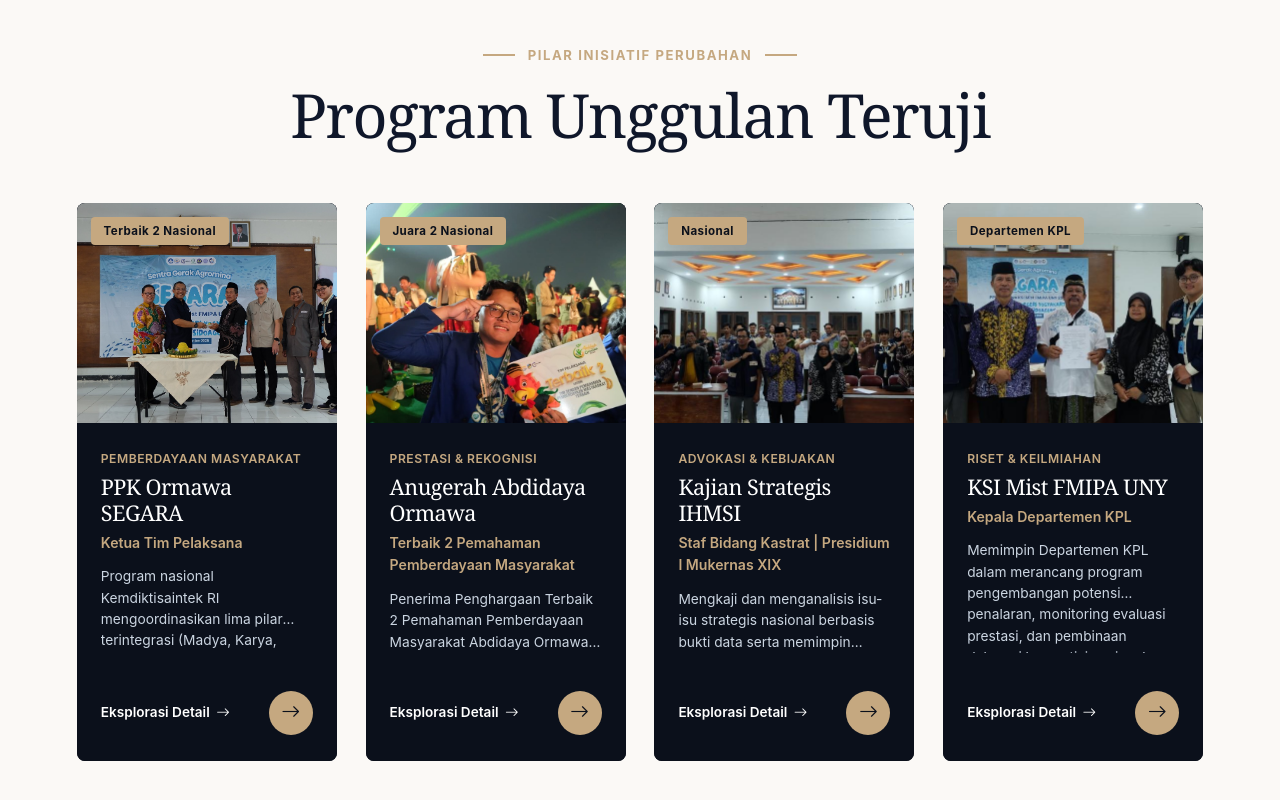
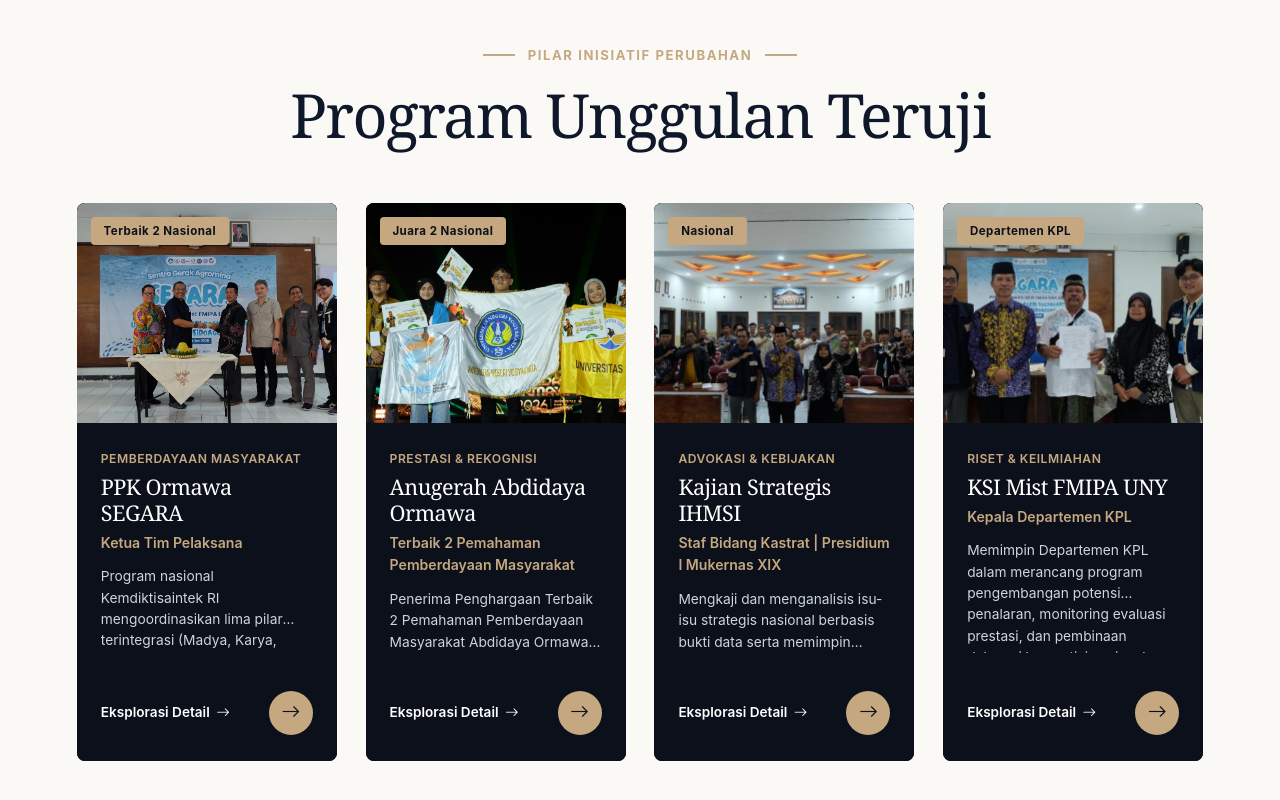
Before and after one commit to maksumsindet/portofolio, an Astro site: page / in a window 1280 px wide. Shown: the part 3678-4478 px from the top of the page. Built offline with nearby package versions, Linux system fonts and the light colour scheme; Astro itself is replaced by a stand-in of ours; a web font is replaced by a local one.

Commit message:
feat(media): tambahkan foto kemenangan podium bendera UNY di Abdidaya Ormawa 2026 ke galeri

```diff
--- a/src/components/ProgramsShowcase.astro
+++ b/src/components/ProgramsShowcase.astro
@@ -20,7 +20,7 @@ const programs = [
     subtitle: "Kemdiktisaintek RI 2026",
     role: "Terbaik 2 Pemahaman Pemberdayaan Masyarakat",
     description: "Penerima Penghargaan Terbaik 2 Pemahaman Pemberdayaan Masyarakat Abdidaya Ormawa 2026 Kemdiktisaintek RI di Universitas Muslim Indonesia (UMI) Makassar.",
-    image: `${base}assets/images/portfolio/dahron-abdidaya-terbaik-2.jpg`,
+    image: `${base}assets/images/portfolio/podium-abdidaya-uny-terbaik-2.jpg`,
     link: "#achievements",
     tag: "Juara 2 Nasional"
   },
--- a/src/components/Projects.astro
+++ b/src/components/Projects.astro
@@ -50,6 +50,11 @@ const row1Photos = [
 
 // Row 2 Photos (Scrolls Right)
 const row2Photos = [
+  {
+    src: `${base}assets/images/portfolio/podium-abdidaya-uny-terbaik-2.jpg`,
+    alt: "Podium Juara Terbaik 2 Nasional Abdidaya Ormawa 2026 bersama Bendera UNY",
+    caption: "Podium Juara Abdidaya UNY"
+  },
   {
     src: `${base}assets/images/portfolio/photo-6.jpg`,
     alt: "Monitoring Lapangan 224 Kolam Budidaya Ikan",
--- a/src/data/portfolioData.ts
+++ b/src/data/portfolioData.ts
@@ -611,6 +611,14 @@ export const mediaData: MediaCategory[] = [
 
 export const documentaryPhotos: DocumentaryPhoto[] = [
   {
+    src: "assets/images/portfolio/podium-abdidaya-uny-terbaik-2.jpg",
+    alt: "Muhammad Dahron di podium utama Abdidaya Ormawa 2026 membentangkan bendera Universitas Negeri Yogyakarta sebagai peraih Terbaik 2 Nasional",
+    caption: "Podium Kejuaraan Nasional Abdidaya Ormawa 2026: Muhammad Dahron Membentangkan Bendera UNY di Panggung Utama UMI Makassar",
+    category: "Prestasi & Riset",
+    tag: "Podium Nasional",
+    source: "Dokumentasi Resmi Abdidaya Kemdiktisaintek"
+  },
+  {
     src: "assets/images/portfolio/dahron-abdidaya-terbaik-2.jpg",
     alt: "Muhammad Dahron memegang piagam Terbaik 2 Pemahaman Pemberdayaan Masyarakat dan maskot Abdidaya Ormawa 2026",
     caption: "Penerimaan Piagam Juara Terbaik 2 Nasional Tim Pelaksana Abdidaya Ormawa 2026 di UMI Makassar",
```
Also changed, not shown: public/assets/images/portfolio/podium-abdidaya-uny-terbaik-2.jpg (added).
